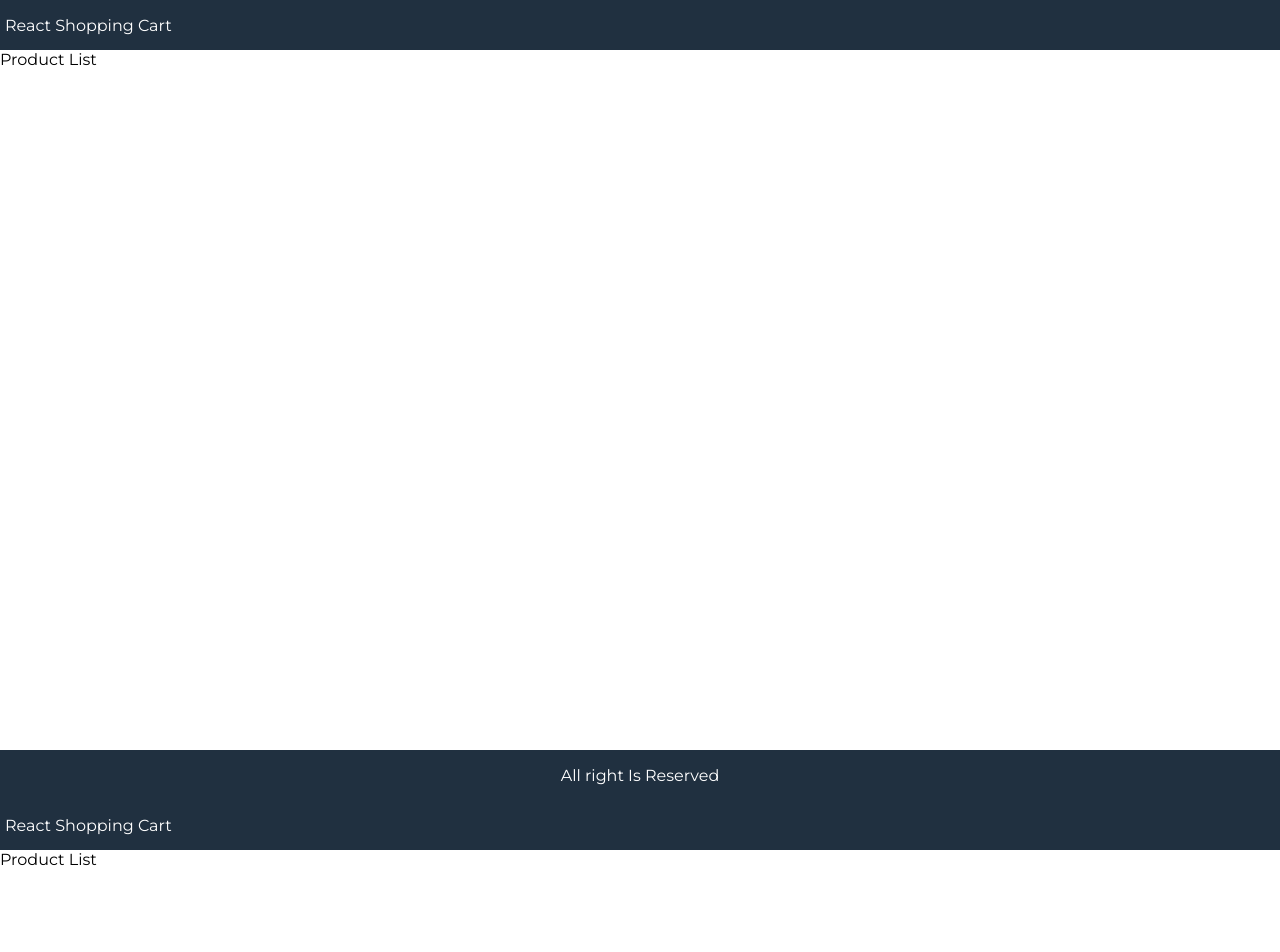
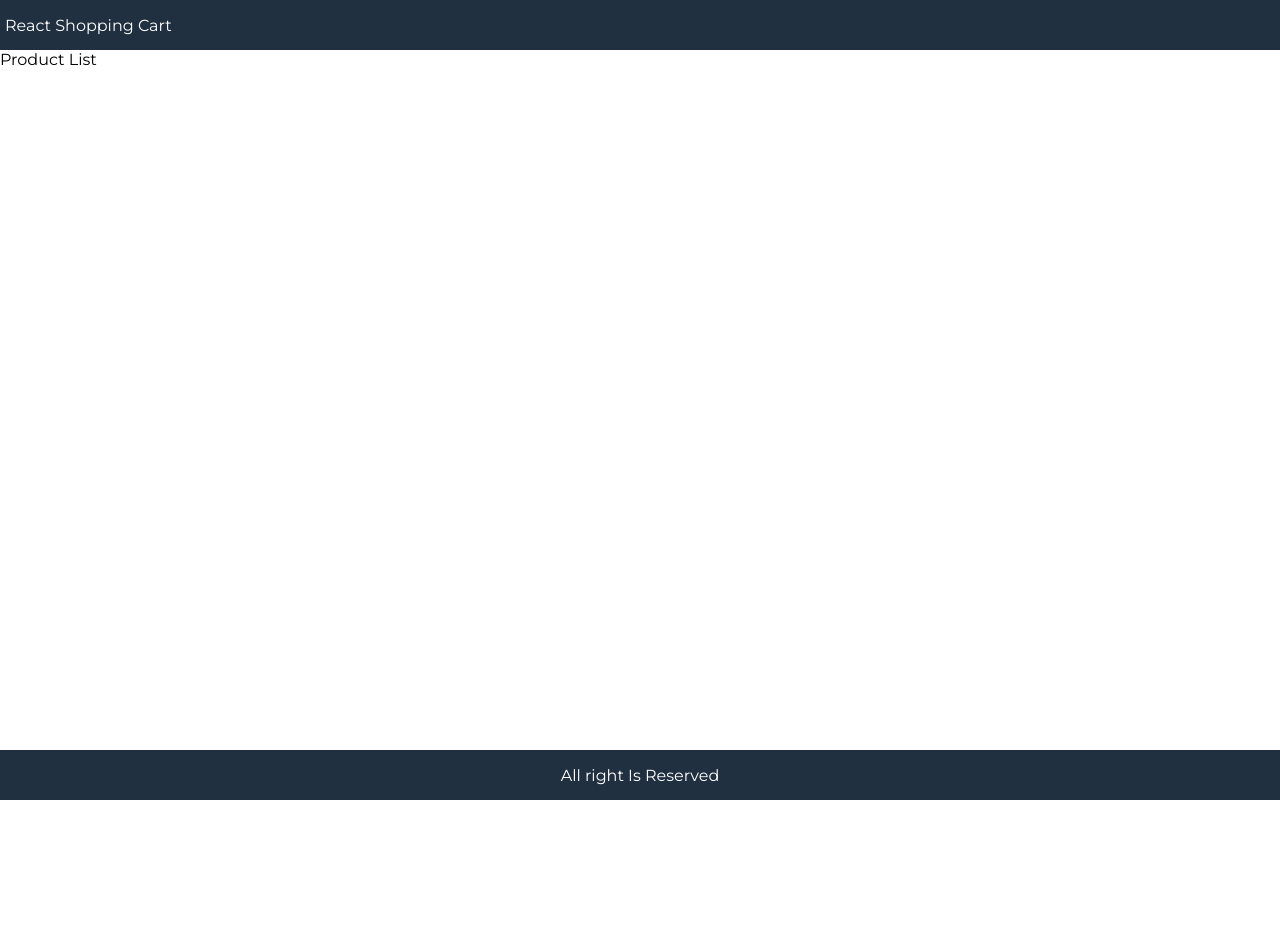
Before and after one commit to sumanta93/react-shopping-cart, a React (Create React App) app: page / in a window 1280 px wide. Shown: the top 952 px of the page. After the commit the page ends 800 px from the top, so only its background shows below. Built offline with nearby package versions, Linux system fonts and the light colour scheme.

Commit message:
feature-1

```diff
--- a/src/App.js
+++ b/src/App.js
@@ -1,6 +1,5 @@
+// feature-1
 import React from 'react';
-
-
 function App() {
   return (
     <div className="grid-container">
--- a/src/index.js
+++ b/src/index.js
@@ -6,7 +6,6 @@ import App from './App';
 ReactDOM.render(
   <React.StrictMode>
     <App />
-    <App />
   </React.StrictMode>,
   document.getElementById('root')
 );
```
